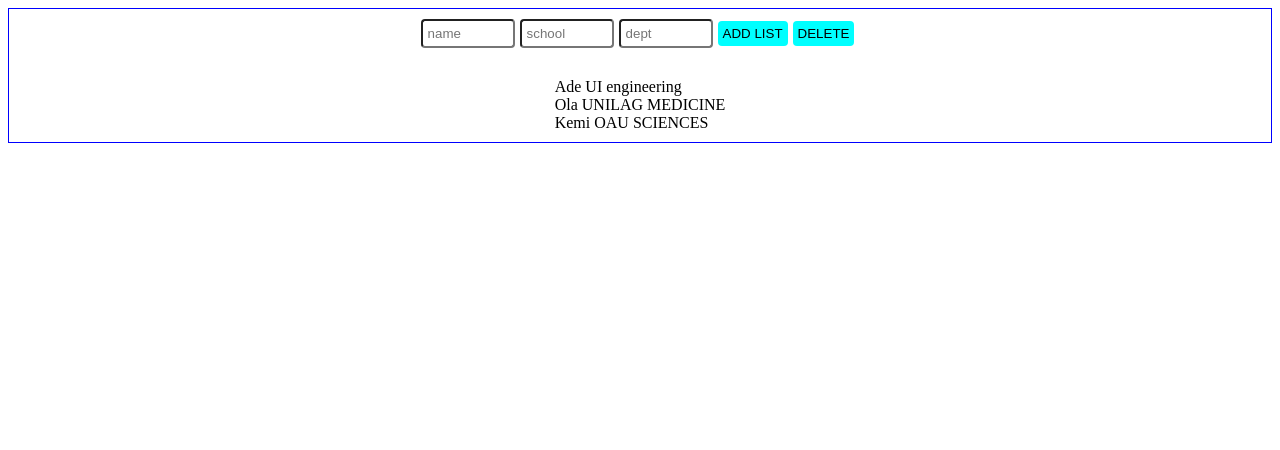
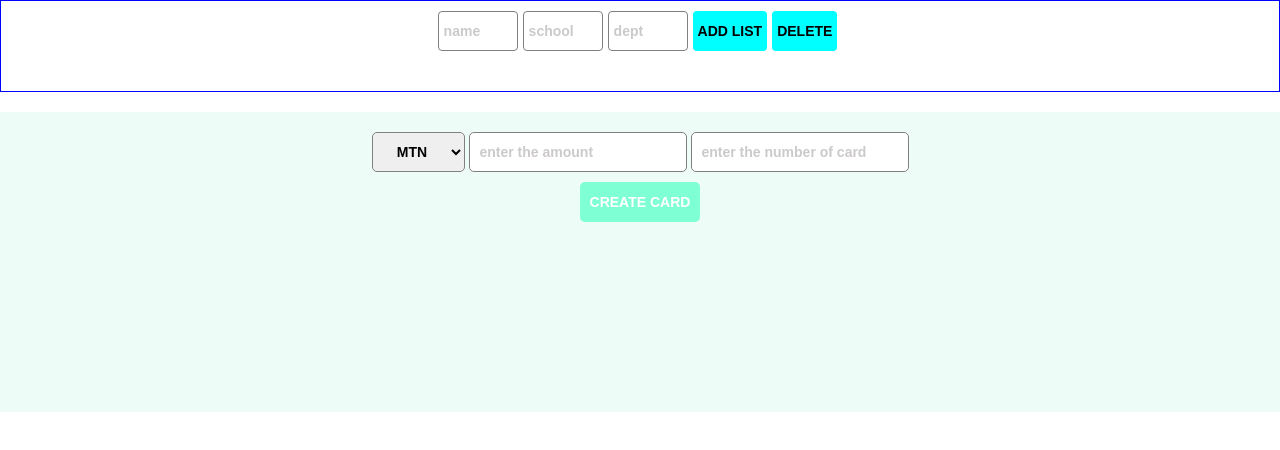
Before and after one commit to dayframs/arraysAndLoopPractice, a plain HTML site: page index.html in a window 1280 px wide. Drawn offline with Linux system fonts and the light colour scheme.

Commit message:
first commit

```diff
--- a/array.css
+++ b/array.css
@@ -1,3 +1,8 @@
+* {
+    margin: 0;
+    padding: 0;
+    box-sizing: border-box;
+}
 #array {
     display: flex;
     width: 100%;
@@ -27,3 +32,44 @@
     display: flex;
     justify-content: center;
 }
+#cards {
+    margin: 20px auto;
+    min-height: 300px;
+    display: flex;
+    flex-direction: column;
+    align-items: center;
+    justify-content: flex-start;
+    padding: 20px;
+    gap: 10px;
+    background-color: rgb(194, 245, 228, 0.3);
+}
+select, input, button {
+    height: 40px;
+    padding: 0 10px;
+    font-weight: 700;
+    font-size: 14px;
+    border-radius: 5px;
+    text-align: center;border: 1px solid grey;
+}
+input::placeholder {
+    color: rgb(182, 178, 178, 0.7);
+    text-align: left;
+}
+button {
+    border: none;
+    transition: all 0.15s;
+}
+button:hover {
+    opacity: 0.7;
+}
+button:active {
+    scale: 1.2;
+}
+#btn1 {
+    background-color: aquamarine;
+    color: white;
+}
+#btn2 {
+    background-color: grey;
+    color: white;
+}
--- a/array.js
+++ b/array.js
@@ -1,47 +1,91 @@
-let arr = [
-     {
-         name: 'Ade',
-         school: 'UI',
-         dept: 'engineering'
-},
-{
-     name: 'Ola',
-     school: 'UNILAG',
-     dept: 'MEDICINE'
-},
-{
-     name: 'Kemi',
-     school: 'OAU',
-     dept: 'SCIENCES'
+// let arr = [
+//      {
+//          name: 'Ade',
+//          school: 'UI',
+//          dept: 'engineering'
+// },
+// {
+//      name: 'Ola',
+//      school: 'UNILAG',
+//      dept: 'MEDICINE'
+// },
+// {
+//      name: 'Kemi',
+//      school: 'OAU',
+//      dept: 'SCIENCES'
+// }
+//      ];
+// function displayArray() {
+//      arrayResult.innerHTML = '';
+//      for (let i = 0; i < arr.length; i++) {
+//      console.log(arr[i].name);
+//           arrayResult.innerHTML += arr[i].name + ' ' + arr[i].school + ' ' + arr[i].dept + '<br>';
+//           myName.value = '';
+//           school.value = '';
+//           dept.value = '';
+// }
+// }
+// displayArray();
+
+// let obj;
+
+// function addNew() {
+//           let p = myName.value;
+//           let q = school.value;
+//           let r = dept.value;
+//           obj = {
+//                name: p,
+//                school: q,
+//                dept: r
+//           }
+//      arr.push(obj);
+//      displayArray();
+// }
+// function deleteA(){
+//      arr.pop(obj);
+//      displayArray();
+// }
+
+let m;
+let g;
+let a;
+let c;
+let am;
+let num;
+let card;
+let re;
+
+let array = [mtn, glo, airtel];
+
+function displayCard() {
+     // result.innerHTML = '';
+     for (let i = 0; i < number.value; i++){
+          result.innerHTML += company.value + ' ' + amount.value + ' ' + Math.ceil(Math.random() * 100000000) + '<br>';
+          console.log(result.innerHTML);
+     }
 }
-     ];
-function displayArray() {
-     arrayResult.innerHTML = '';
-     for (let i = 0; i < arr.length; i++) {
-     console.log(arr[i].name);
-          arrayResult.innerHTML += arr[i].name + ' ' + arr[i].school + ' ' + arr[i].dept + '<br>';
-          myName.value = '';
-          school.value = '';
-          dept.value = '';
+
+displayCard();
+
+function createCard() {
+     m = mtn.value;
+     g = glo.value;
+     a = airtel.value;
+     c = company.value;
+     am = amount.value;
+     num = number.value;
+     re = result.innerHTML;
+     card = {
+          company: c,
+          amount: am,
+          number: num
+     }
+     array.push(card);
+     displayCard();
+     amount.value = '';
+     number.value = '';
 }
-}
-displayArray();
-
-let obj;
-
-function addNew() {
-          let p = myName.value;
-          let q = school.value;
-          let r = dept.value;
-          obj = {
-               name: p,
-               school: q,
-               dept: r
-          }
-     arr.push(obj);
-     displayArray();
-}
-function deleteA(){
-     arr.pop(obj);
-     displayArray();
-}
+// function deleteCard(){
+//      array.pop(card);
+//      displayCard();
+// }
--- a/index.html
+++ b/index.html
@@ -17,6 +17,24 @@
         </div>
     <div id="arrayResult"></div>
     </section>
+    <section id="cards">
+        <div>
+            <select name="company" id="company">
+            <option id="mtn" value="MTN">MTN</option>
+            <option id="glo" value="GLO">GLO</option>
+            <option id="airtel" value="AIRTEL">AIRTEL</option>
+        </select>
+        <input id="amount" type="number" placeholder="enter the amount">
+        <input id="number" type="number" placeholder="enter the number of card">
+        </div>
+        <div>
+            <button id="btn1" onclick="createCard()">CREATE CARD</button>
+            <!-- <button id="btn2" onclick="deleteCard()">DELETE CARD</button> -->
+        </div>
+        <div id="result">
+
+        </div>
+    </section>
 
     <script src="./array.js">
 
```
